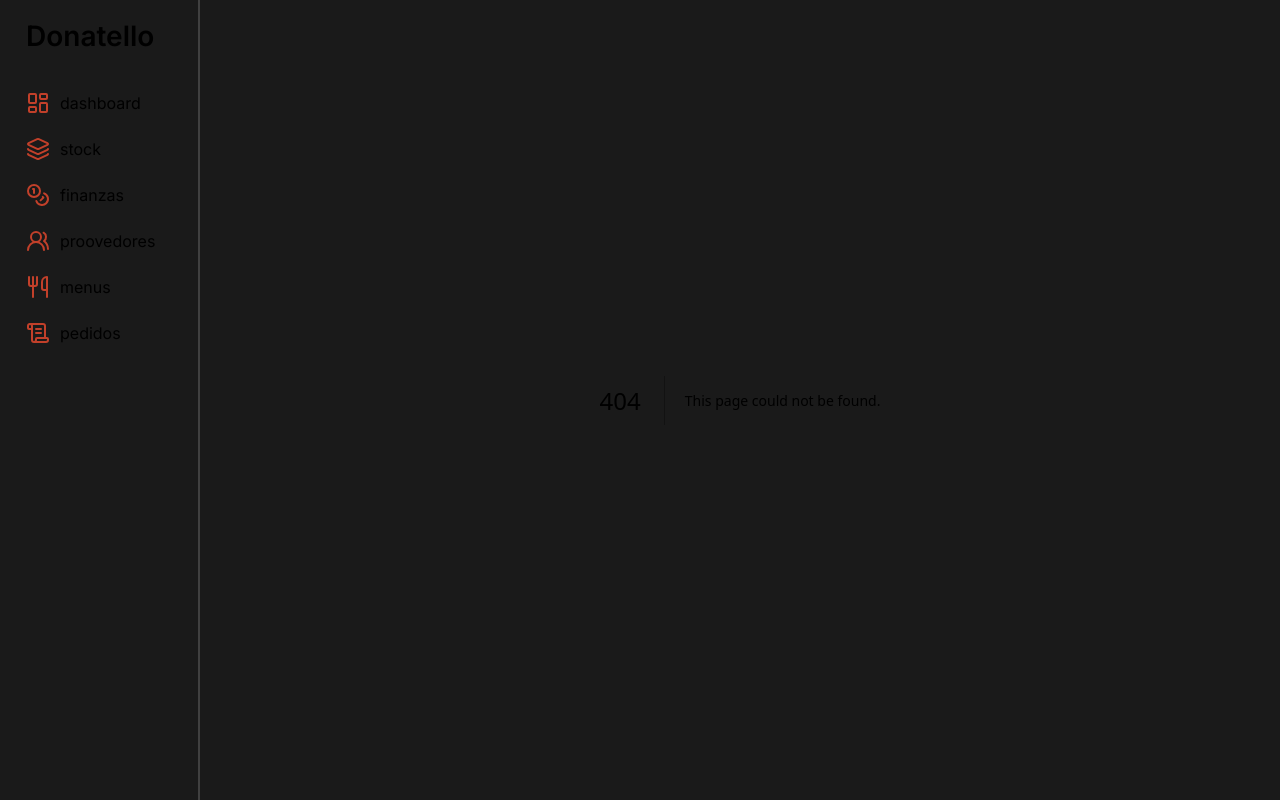
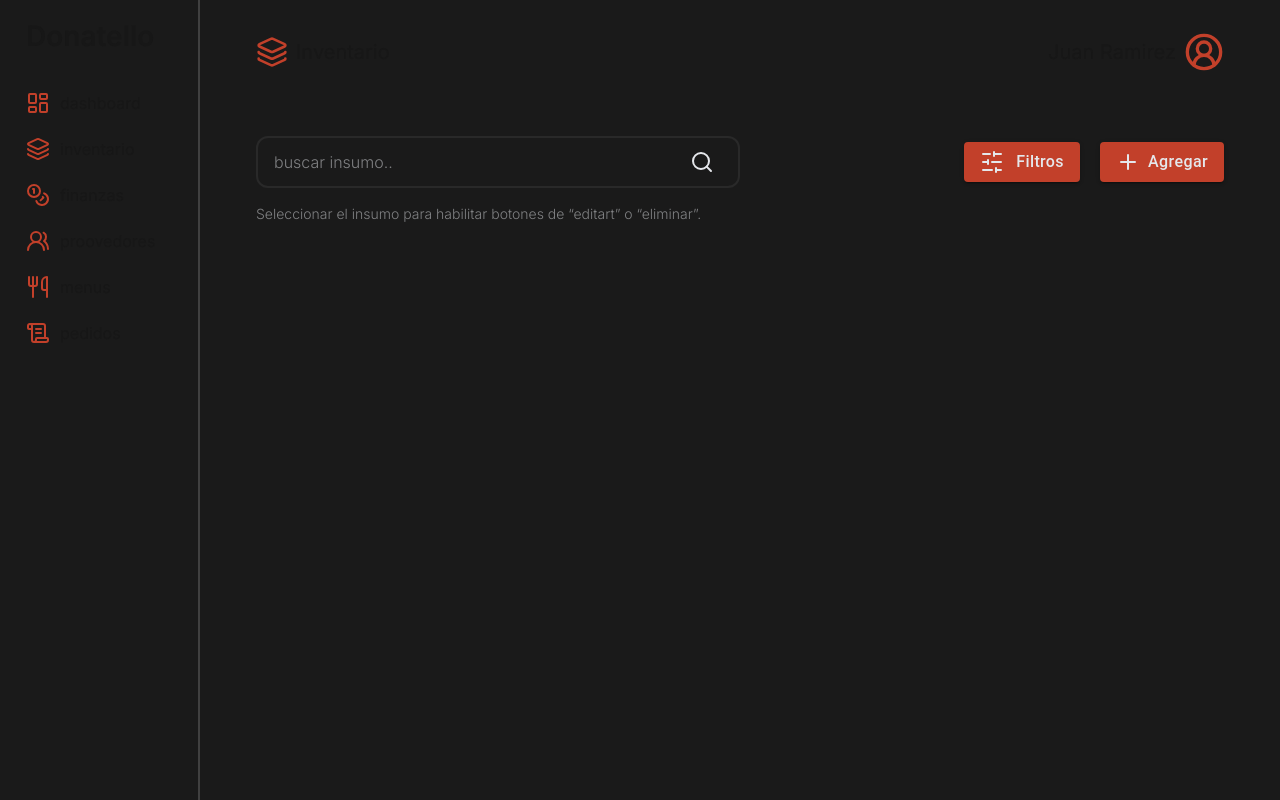
Before and after one commit to juanRCoder/donatello-app, a Next.js app: page /inventario in a window 1280 px wide. Before the commit this address had no page. Built offline with nearby package versions, Linux system fonts and the light colour scheme; what @mui/material-nextjs would draw is missing.

Commit message:
feat: agregar searchbar and modal para agregar y boton de filtrado

```diff
--- /dev/null
+++ b/src/app/inventario/page.tsx
@@ -0,0 +1,16 @@
+import FilterActions from '@/components/inventario/FilterActions'
+import TitleBar from '@/components/TitleBar'
+import { Layers } from 'lucide-react'
+import React from 'react'
+
+export default function InventarioPage() {
+  return (
+    <section className='px-8 pt-8 flex flex-col gap-16'>
+      <TitleBar Icon={Layers} title='Inventario'/>
+      <article>
+        <FilterActions />
+        <p className='py-4 text-sm font-light text-cst_white/50'>Seleccionar el insumo para habilitar botones de “editart” o “eliminar”.</p>
+      </article>
+    </section>
+  )
+}
--- a/src/app/layout.tsx
+++ b/src/app/layout.tsx
@@ -13,6 +13,7 @@ export const metadata: Metadata = {
 const inter = Inter({
   subsets: ['latin'],
   display: 'swap',
+  weight: ['100', '200', '300', '400', '500', '600', '700', '800', '900'],
 })
 
 export default function RootLayout({
--- a/src/app/stock/page.tsx
+++ /dev/null
@@ -1,7 +0,0 @@
-import React from 'react'
-
-export default function StockPage() {
-  return (
-    <div>stock page</div>
-  )
-}
--- /dev/null
+++ b/src/components/BtnCustom.tsx
@@ -0,0 +1,63 @@
+import { Button } from "@mui/material";
+
+type BtnProps = {
+  type: "button" | "submit";
+  variant: "contained" | "text" | "outlined"
+  bg?: string,
+  color?: string,
+  py?: string;
+  px?: string;
+  p?: string;
+  m?: string;
+  mx?: string;
+  my?: string;
+  display?: string;
+  alignItems?: string;
+  justifyContent?: string;
+  gap?: string;
+  height?: string;
+  border?: string;
+  borderRadius?: string;
+  hoverbg?: string;
+  hoverColor?: string;
+  rippleColor?: string;
+  onClick?: () => void;
+  children: React.ReactNode;
+}
+
+export default function BtnCustom({ type, variant, bg, color, py, px, p, m, mx, my, display, alignItems, justifyContent, gap, height, border, borderRadius, hoverbg, hoverColor, rippleColor, onClick, children }: BtnProps) {
+  return (
+    <Button
+      type={type}
+      onClick={onClick}
+      variant={variant}
+      sx={{
+        border: border,
+        borderRadius: borderRadius,
+        backgroundColor: bg,
+        color: color,
+        py: py,
+        px: px,
+        p: p,
+        m: m,
+        mx: mx,
+        my: my,
+        display: display || "flex",
+        alignItems: alignItems,
+        justifyContent: justifyContent,
+        gap: gap,
+        textTransform: 'none',
+        height: height,
+        "&:hover": {
+          backgroundColor: hoverbg,
+          color: hoverColor,
+        },
+        "& .MuiTouchRipple-root": {
+          color: rippleColor
+        }
+      }}
+    >
+      {children}
+    </Button>
+  )
+}
--- /dev/null
+++ b/src/components/InputCustom.tsx
@@ -0,0 +1,42 @@
+import { TextField } from "@mui/material";
+
+type InputProps = {
+  variant: "outlined" | "filled" | "standard";
+  bordeColor?: string;
+  labelColor?: string;
+  textColor?: string;
+  label?: string;
+  bg?: string;
+}
+
+export default function InputCustom({variant, bordeColor, labelColor, textColor, label, bg}: InputProps) {
+  return (
+    <TextField
+      label={label}
+      variant={variant}
+      sx={{
+        "& .MuiOutlinedInput-root": {
+          "& fieldset": {
+            borderColor: bordeColor, // Color del borde
+          },
+          "&:hover fieldset": {
+            borderColor: bordeColor, // Color del borde al pasar el mouse
+          },
+          "&.Mui-focused fieldset": {
+            borderColor: bordeColor, // Color del borde cuando está enfocado
+          },
+        },
+        "& .MuiInputLabel-root": {
+          color: labelColor,        // Color del texto de la etiqueta
+        },
+        "& .MuiInputLabel-root.Mui-focused": {
+          color: labelColor,        // Color de la etiqueta cuando está enfocada
+        },
+        "& .MuiOutlinedInput-input": {
+          color: textColor,        // Color del texto ingresado
+          backgroundColor: bg,      // Fondo del campo de texto
+        },
+      }}
+    />
+  )
+}
--- a/src/components/Navbar.tsx
+++ b/src/components/Navbar.tsx
@@ -9,7 +9,7 @@ export default function Navbar() {
       </h1>
       <nav className='flex flex-col gap-[6px]'>
         <NavItem link='/' Icon={LayoutDashboard} label='dashboard' />
-        <NavItem link='/stock' Icon={Layers} label='stock' />
+        <NavItem link='/inventario' Icon={Layers} label='inventario' />
         <NavItem link='/finanzas' Icon={Coins} label='finanzas' />
         <NavItem link='/proovedores' Icon={UsersRound} label='proovedores' />
         <NavItem link='/menus' Icon={Utensils} label='menus' />
--- a/src/components/TitleBar.tsx
+++ b/src/components/TitleBar.tsx
@@ -14,7 +14,7 @@ export default function TitleBar({ Icon, title }: TitleBarProps) {
       </div>
       <div className='flex gap-2 items-center'>
         <h3 className='text-xl'>Juan Ramirez</h3>
-        <CircleUserRound className='w-8 h-8 text-primary_200' strokeWidth={2}/>
+        <CircleUserRound className='cursor-pointer w-10 h-10 text-primary_200' strokeWidth={2}/>
       </div>
     </header>
   )
--- /dev/null
+++ b/src/components/inventario/FilterActions.tsx
@@ -0,0 +1,39 @@
+'use client'
+import { SearchIcon } from "lucide-react";
+import BtnCustom from "../BtnCustom";
+import { SlidersHorizontal, Plus } from 'lucide-react';
+import { useState } from "react";
+import ModalAddSupply from "./ModalAddSupply";
+
+export default function FilterActions() {
+  const [stateActions, setStateActions] = useState({
+    showFilters: false,
+    addSupply: false
+  })
+  return (
+    <section className="flex flex-wrap justify-between gap-5">
+      {/* SearchInput */}
+      <div className="w-full lg:w-1/2 flex border-2 border-bg_200 px-4 py-1 rounded-xl">
+        <input placeholder='buscar insumo..' className="w-full text-cst_white placeholder:text-cst_white/50 font-light bg-transparent border-none outline-none" />
+        <span className="p-2 flex items-center justify-center cursor-pointer ">
+          <SearchIcon className="text-cst_white" />
+        </span>
+      </div>
+      {/* Filter and AddButon */}
+      <div className="flex items-center gap-5">
+        <BtnCustom type="button" variant="contained" color="#E5E7EB" bg="#C2402A" px="16px" py="8px" gap="12px">
+          <SlidersHorizontal />
+          <span className="text-medium text-base">Filtros</span>
+        </BtnCustom>
+        <BtnCustom type="button" variant="contained" color="#E5E7EB" bg="#C2402A" px="16px" py="8px" gap="8px"
+          onClick={() => setStateActions(state => ({...state, addSupply: true }))}
+        >
+          <Plus />
+          <span className="text-medium text-base">Agregar</span>
+        </BtnCustom>
+      </div>
+      {stateActions.addSupply && <ModalAddSupply onClick={()=> setStateActions(state => ({...state, addSupply: false}))}/>}
+    </section>
+
+  )
+}
--- /dev/null
+++ b/src/components/inventario/ModalAddSupply.tsx
@@ -0,0 +1,24 @@
+import { X } from 'lucide-react';
+import InputCustom from '../InputCustom';
+import BtnCustom from '../BtnCustom';
+
+export default function ModalAddSupply({ onClick }: { onClick: () => void }) {
+  return (
+    <aside className='fixed top-0 left-0 min-h-screen w-full bg-black/50 flex justify-center items-start' onClick={onClick}>
+      <section className='w-full sm:w-auto min-h-screen sm:min-h-0 sm:mt-10 p-5 bg-[#121212]' onClick={(e) => e.stopPropagation()}>
+        <div className='flex justify-between items-center sm:min-w-96'>
+          <h1 className='text-2xl font-bold'>añadir insumo</h1>
+          <X className='h-6 w-6 cursor-pointer' onClick={onClick} />
+        </div>
+        <form className='flex flex-col gap-4 mt-4'>
+          <InputCustom label="nombre" variant='outlined' bordeColor='#292929' labelColor="#E5E7EB88" textColor="#E5E7EB"/>
+          <InputCustom label="cantidad" variant='outlined' bordeColor='#292929' labelColor="#E5E7EB88" textColor="#E5E7EB"/>
+          <InputCustom label="proovedor" variant='outlined' bordeColor='#292929' labelColor="#E5E7EB88" textColor="#E5E7EB"/>
+          <BtnCustom type='submit' bg="#C2402A" variant='contained' px="16px" py="8px">
+            <span className="text-medium text-base">agregar insumo</span>
+          </BtnCustom>
+        </form>
+      </section>
+    </aside>
+  )
+}
--- a/tailwind.config.ts
+++ b/tailwind.config.ts
@@ -11,13 +11,14 @@ export default {
       colors: {
         background: "var(--background)",
         foreground: "var(--foreground)",
-        accent_200: '#ffe49a',
-        primary_200: '#c2402a',
+        accent_200: '#FFE49A',
+        primary_200: '#C2402A',
         bg_100: '#1A1A1A',
         bg_200: '#292929',
         bg_300: "#404040",
-        cst_red: '#ec6767',
-        cst_green: '#99f694'
+        cst_red: '#EC6767',
+        cst_green: '#99F694',
+        cst_white: '#E5E7EB',
         // --primary-100:#8B0000;
         // --primary-200:#c2402a;
         // --primary-300:#ffa282;
```
Also changed, not shown: src/components/components.md (deleted).
